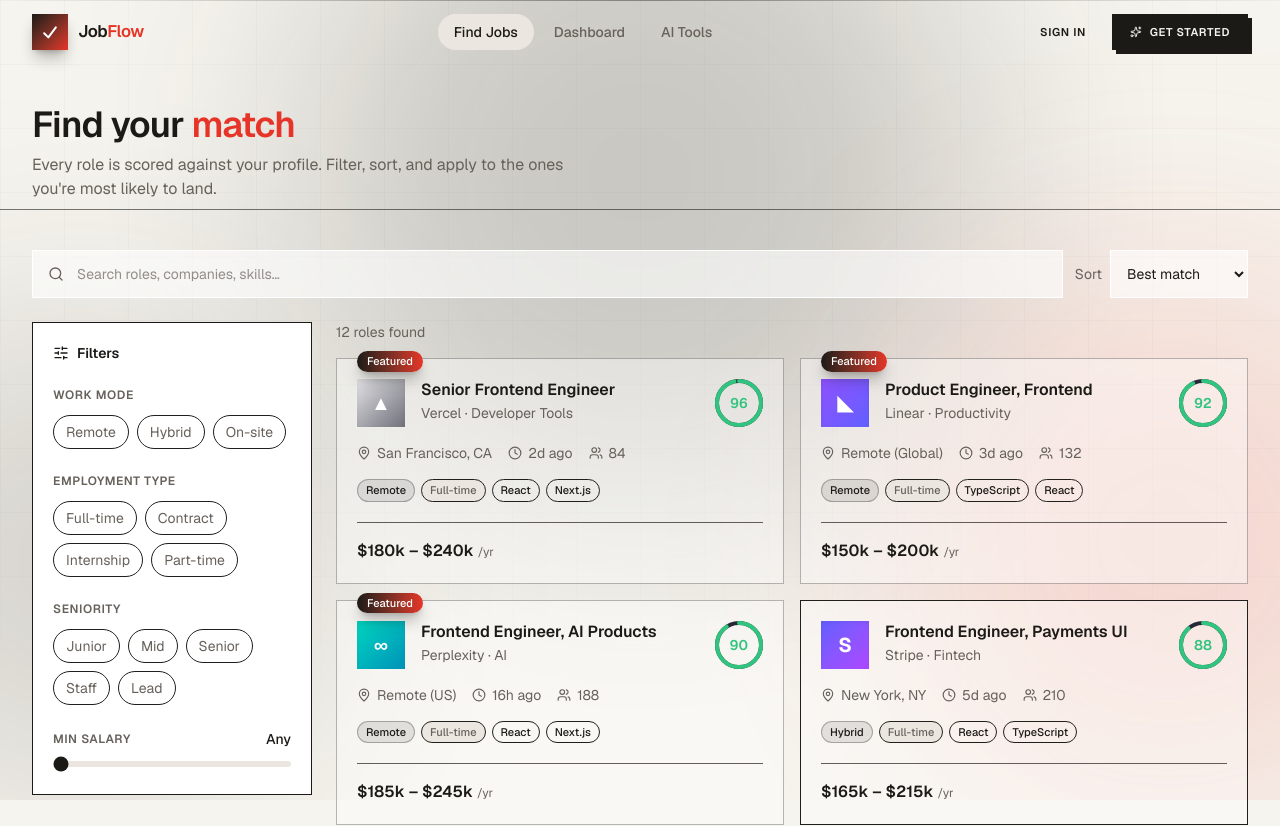
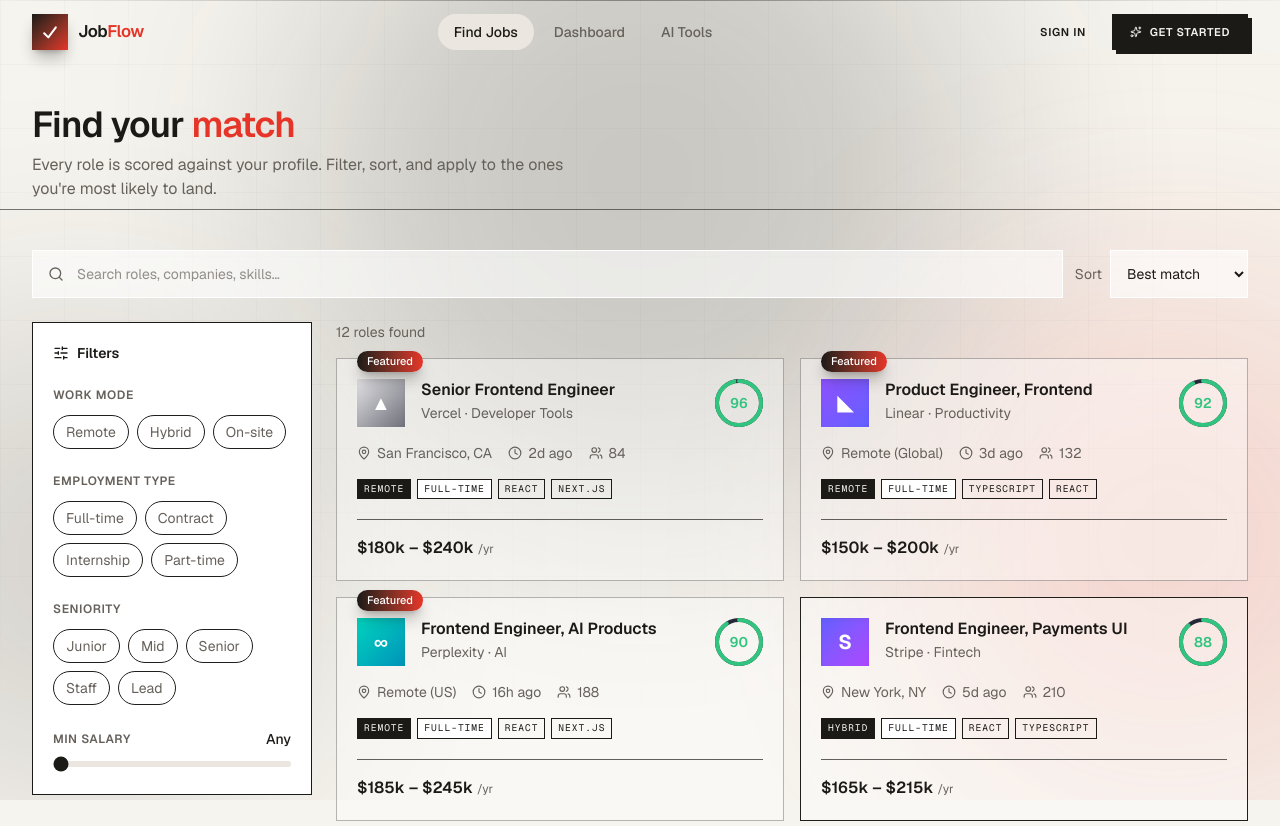
Before and after one commit to madhushigli1/jobflow-ai, a Next.js app in the folder jobflow-ai/: page /jobs in a window 1280 px wide. Shown: the top 826 px of the page. Built offline with nearby package versions, Linux system fonts and the light colour scheme.

Commit message:
style(ui): square mono-uppercase badges

```diff
--- a/jobflow-ai/src/shared/ui/badge.tsx
+++ b/jobflow-ai/src/shared/ui/badge.tsx
@@ -3,21 +3,21 @@
 import { cn } from "@/shared/utils/cn";
 
 const badgeVariants = cva(
-  "inline-flex items-center gap-1.5 rounded-full border font-medium transition-colors [&_svg]:size-3.5",
+  "inline-flex items-center gap-1.5 border font-mono uppercase tracking-[0.1em] transition-colors [&_svg]:size-3",
   {
     variants: {
       variant: {
-        default: "border-border bg-muted text-muted-foreground",
-        primary: "border-primary/30 bg-primary/10 text-primary",
-        accent: "border-accent/30 bg-accent/10 text-accent",
-        success: "border-success/30 bg-success/10 text-success",
-        warning: "border-warning/30 bg-warning/10 text-warning",
-        destructive: "border-destructive/30 bg-destructive/10 text-destructive",
-        outline: "border-border bg-transparent text-foreground",
+        default: "border-foreground bg-card text-foreground",
+        primary: "border-foreground bg-foreground text-background",
+        accent: "border-foreground bg-accent text-accent-foreground",
+        success: "border-foreground bg-accent text-accent-foreground",
+        warning: "border-foreground bg-card text-muted-foreground",
+        destructive: "border-foreground bg-foreground text-background",
+        outline: "border-foreground bg-transparent text-foreground",
       },
       size: {
-        sm: "px-2 py-0.5 text-[11px]",
-        md: "px-2.5 py-1 text-xs",
+        sm: "px-1.5 py-0.5 text-[0.6rem]",
+        md: "px-2 py-0.5 text-[0.65rem]",
       },
     },
     defaultVariants: { variant: "default", size: "md" },
```
